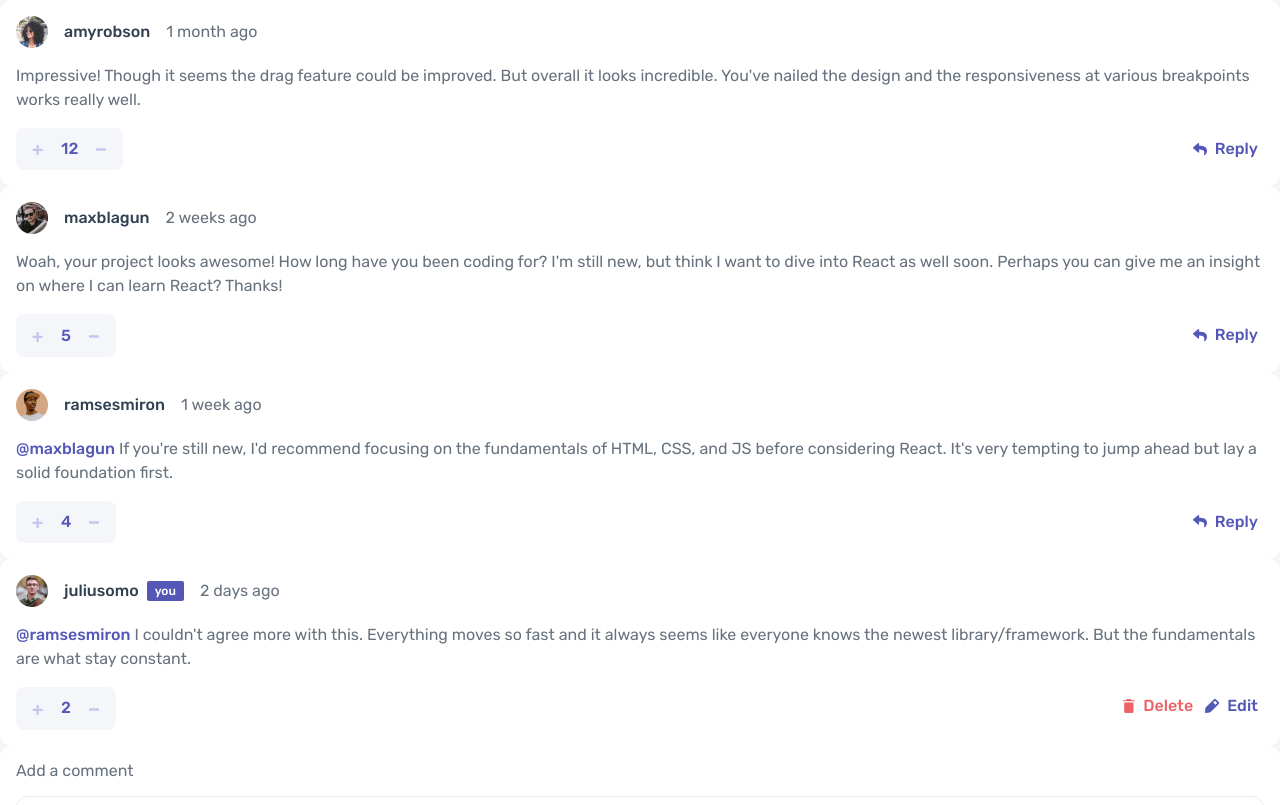
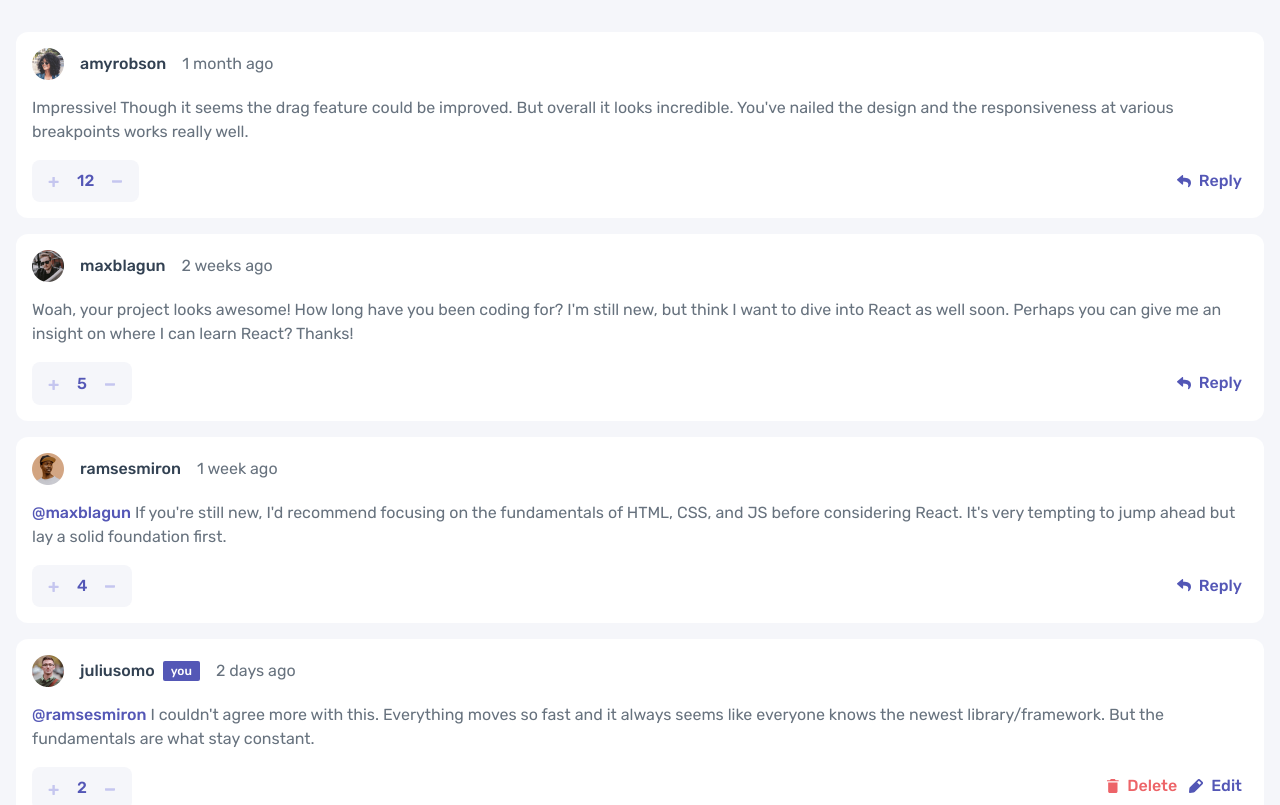
Before and after one commit to fernandonagase/nextjs-comments-component, a Next.js app: page / in a window 1280 px wide. Shown: the top 805 px of the page. Built offline with nearby package versions, Linux system fonts and the light colour scheme.

Commit message:
fix comment section spacing

```diff
--- a/components/Comment/index.tsx
+++ b/components/Comment/index.tsx
@@ -8,14 +8,16 @@ import useModal from '../AlertDialog/hooks/useModal'
 import AlertDialog from '../AlertDialog'
 import AlertDialogHeader from '../AlertDialog/alertdialog-header'
 import AlertDialogBody from '../AlertDialog/alertdialog-body'
+import styles from './styles/comment.module.scss'
 
 type CommentProps = {
     comment: BaseComment
     replyingTo?: string
+    className?: string
 }
 
 export default function Comment(props: CommentProps) {
-    const { comment, replyingTo } = props
+    const { comment, replyingTo, className } = props
 
     const [isReplying, setIsReplying] = useState(false)
     const [isEditing, setIsEditing] = useState(false)
@@ -32,7 +34,7 @@ export default function Comment(props: CommentProps) {
 
     return (
         <>
-            <div>
+            <div className={className}>
                 <CommentCard
                     id={comment.id}
                     body={comment.content}
@@ -50,7 +52,10 @@ export default function Comment(props: CommentProps) {
                     key={comment.id}
                 />
                 {isReplying && (
-                    <div id={`reply-comment-${comment.id}`}>
+                    <div
+                        id={`reply-comment-${comment.id}`}
+                        className={styles.comment__replyForm}
+                    >
                         <AddComment currentUser={currentUser} />
                     </div>
                 )}
--- /dev/null
+++ b/components/Comment/styles/comment.module.scss
@@ -0,0 +1,5 @@
+.comment {
+    &__replyForm {
+        margin-block-start: 8px;
+    }
+}
--- a/components/CommentComponent/index.tsx
+++ b/components/CommentComponent/index.tsx
@@ -3,6 +3,7 @@ import CommentType from '../Comment/types/comment'
 import CommentThread from '../CommentThread'
 import User from './types/user'
 import UserContext from './user-context'
+import styles from './styles/comment-component.module.scss'
 
 type CommentComponentProps = {
     comments: CommentType[]
@@ -15,7 +16,11 @@ export default function CommentComponent(props: CommentComponentProps) {
             <div>
                 <div>
                     {props.comments.map((comment) => (
-                        <CommentThread comment={comment} key={comment.id} />
+                        <CommentThread
+                            comment={comment}
+                            className={styles.commentComponent__thread}
+                            key={comment.id}
+                        />
                     ))}
                 </div>
                 <AddComment currentUser={props.currentUser} />
--- /dev/null
+++ b/components/CommentComponent/styles/comment-component.module.scss
@@ -0,0 +1,5 @@
+.commentComponent {
+    &__thread {
+        margin-block-end: 16px;
+    }
+}
--- a/components/CommentSection/index.tsx
+++ b/components/CommentSection/index.tsx
@@ -6,6 +6,7 @@ import CommentType from '../Comment/types/comment'
 import CommentComponent from '../CommentComponent'
 import { getData } from '@/lib/comment'
 import User from '../CommentComponent/types/user'
+import styles from './styles/comment-section.module.scss'
 
 export default function CommentSection() {
     const [comments, setComments] = useState<CommentType[]>([])
@@ -24,7 +25,7 @@ export default function CommentSection() {
     }, [])
 
     return (
-        <section>
+        <section className={styles.commentSection}>
             {isLoading ? (
                 <p>Carregando comentários...</p>
             ) : (
--- /dev/null
+++ b/components/CommentSection/styles/comment-section.module.scss
@@ -0,0 +1,4 @@
+.commentSection {
+    padding-inline: 16px;
+    padding-block: 32px;
+}
--- a/components/CommentThread/index.tsx
+++ b/components/CommentThread/index.tsx
@@ -1,14 +1,16 @@
 import Comment from '../Comment'
 import CommentType from '../Comment/types/comment'
+import styles from './styles/comment-thread.module.scss'
 
 type CommentThreadProps = {
     comment: CommentType
+    className?: string
 }
 
 export default function CommentThread(props: CommentThreadProps) {
-    const { comment } = props
+    const { comment, className } = props
     return (
-        <div>
+        <div className={className}>
             <Comment comment={comment} />
             {comment.replies.length > 0 && (
                 <div>
@@ -16,6 +18,7 @@ export default function CommentThread(props: CommentThreadProps) {
                         <Comment
                             comment={reply}
                             replyingTo={reply.replyingTo}
+                            className={styles.commentThread__reply}
                             key={reply.id}
                         />
                     ))}
--- /dev/null
+++ b/components/CommentThread/styles/comment-thread.module.scss
@@ -0,0 +1,5 @@
+.commentThread {
+    &__reply {
+        margin-block-start: 16px;
+    }
+}
```
